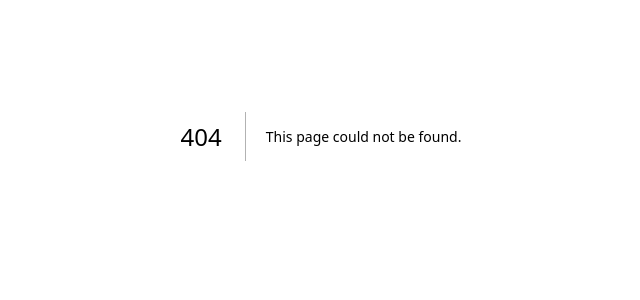
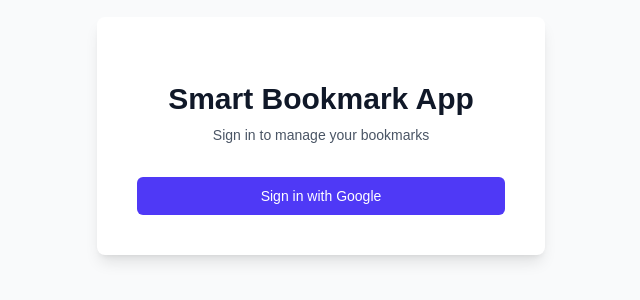
Before and after one commit to Vishalkirthik-TV/url-memory, a Next.js app: page /login in a window 1280 px wide. Before the commit this address had no page. Shown: the part 264-564 px from the top of the page, without its empty margins (319-959 px from the left). Built offline with nearby package versions, Linux system fonts and the light colour scheme.

Commit message:
adding login pages

```diff
--- /dev/null
+++ b/src/app/login/page.tsx
@@ -0,0 +1,26 @@
+import { login } from "./login-actions";
+
+export default function LoginPage() {
+    return (
+        <div className="flex h-screen w-full items-center justify-center bg-gray-50">
+            <div className="w-full max-w-md space-y-8 rounded-lg bg-white p-10 shadow-lg">
+                <div className="text-center">
+                    <h2 className="mt-6 text-3xl font-extrabold text-gray-900">
+                        Smart Bookmark App
+                    </h2>
+                    <p className="mt-2 text-sm text-gray-600">
+                        Sign in to manage your bookmarks
+                    </p>
+                </div>
+                <form className="mt-8 space-y-6">
+                    <button
+                        formAction={login}
+                        className="group relative flex w-full justify-center rounded-md border border-transparent bg-indigo-600 px-4 py-2 text-sm font-medium text-white hover:bg-indigo-700 focus:outline-none focus:ring-2 focus:ring-indigo-500 focus:ring-offset-2"
+                    >
+                        Sign in with Google
+                    </button>
+                </form>
+            </div>
+        </div>
+    );
+}
```
